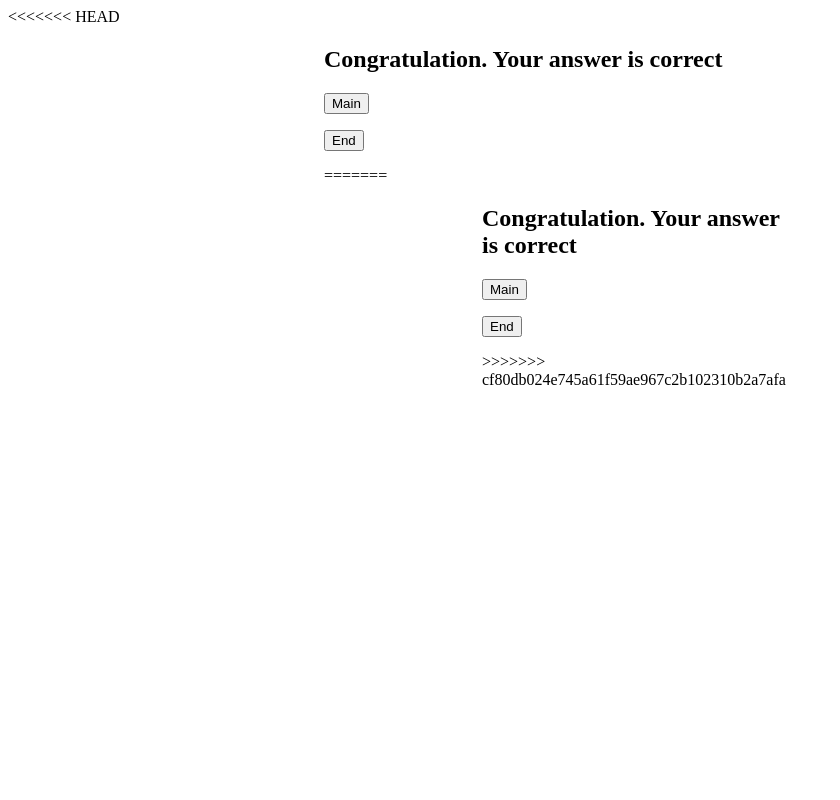
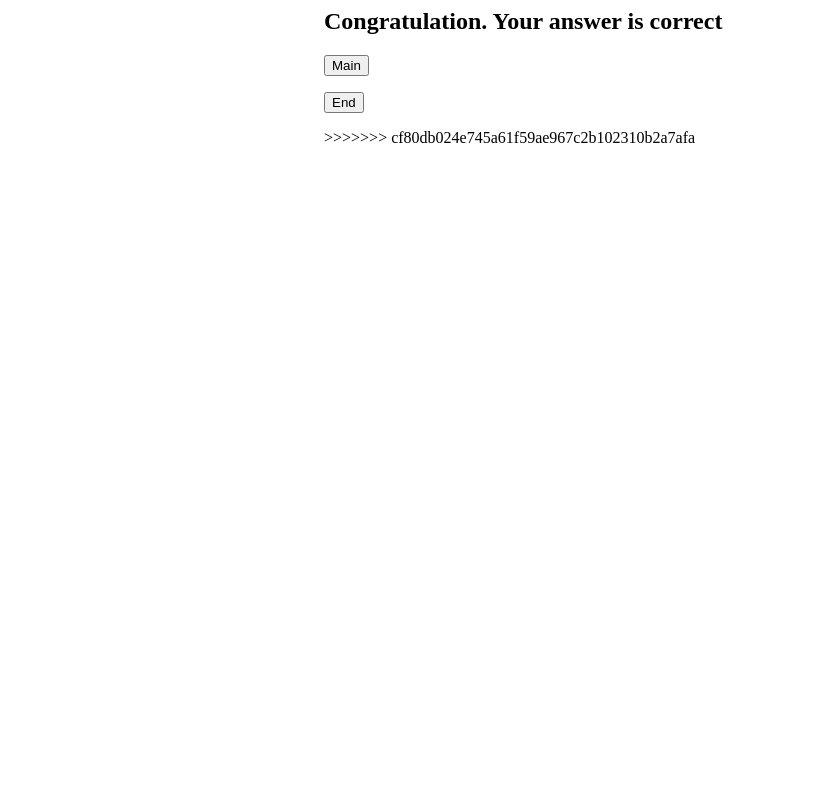
Before and after one commit to sherryyangyzt/ethical-test-tt, a Flask app: template templates/correct.html in a window 1280 px wide. Shown: the whole page, without its empty margins (0-840 px from the left). Run offline with Flask 3, Linux system fonts and the light colour scheme; the template is opened without the code that fills it, so the values that code supplies are empty.

Commit message:
Update correct.html

```diff
--- a/templates/correct.html
+++ b/templates/correct.html
@@ -1,20 +1,3 @@
-<<<<<<< HEAD
-<style>
-    .container {width: 100%; margin: auto;}
-    @media(min-width:600px) {.container{width: 80%;}}
-    @media(min-width:768px) {.container{width: 60%;}}
-    @media(min-width:1024px) {.container{width: 50%;}}
-</style>
-
-<div class="container">
-    <h2>Congratulation. Your answer is correct</h2>
-    <form action="/main" method="post">
-        <p><input type="submit" value="Main"></p>
-    </form>
-    <form action="/end" method="post">
-        <p><input type="submit" value="End"></p>
-    </form>
-=======
 <style>
     .container {width: 100%; margin: auto;}
     @media(min-width:600px) {.container{width: 80%;}}
```
